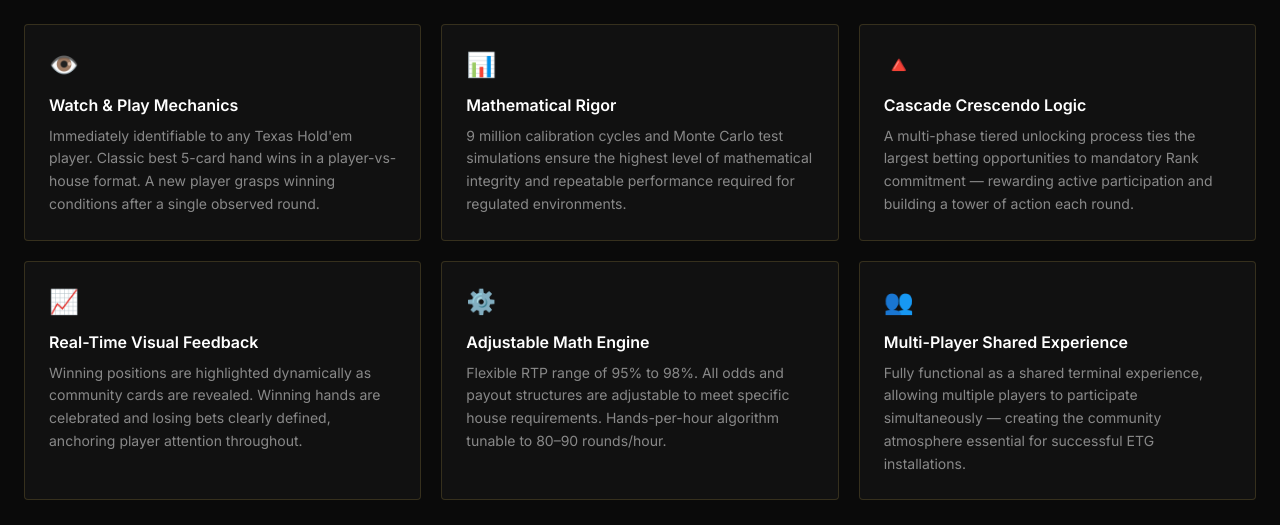
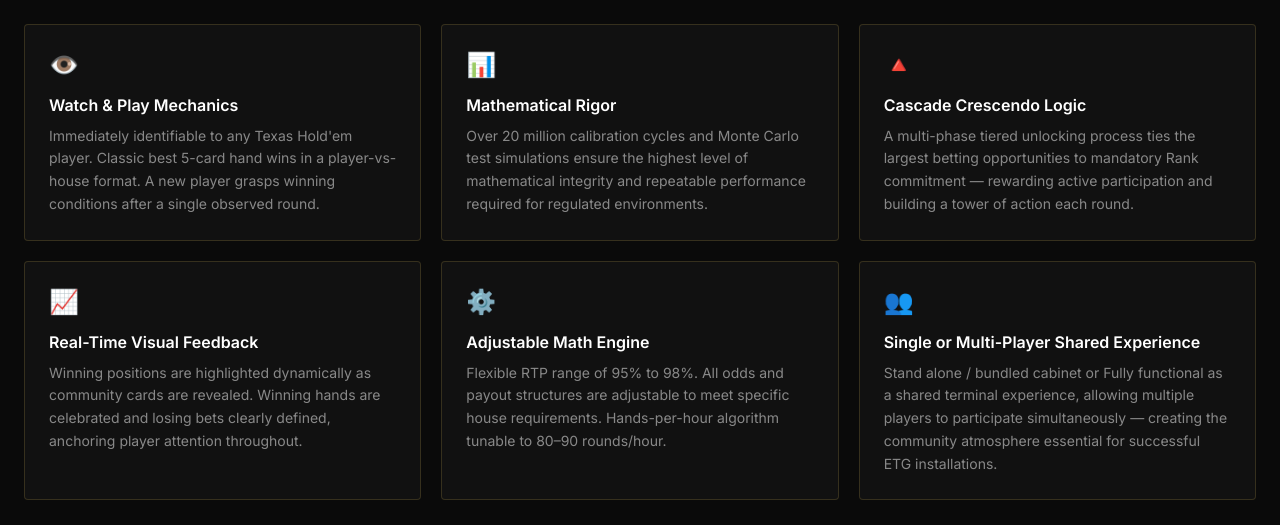
Before and after one commit to KellarM/website-rapid-fire-texas-hold-em, a React (Vite) app: page / in a window 1280 px wide. Shown: the part 1060-1585 px from the top of the page. Built offline with nearby package versions, Linux system fonts and the light colour scheme; no server answers.

Commit message:
Manual code change

```diff
--- a/src/components/OverviewSection.jsx
+++ b/src/components/OverviewSection.jsx
@@ -9,7 +9,7 @@ const features = [
   {
     icon: '📊',
     title: 'Mathematical Rigor',
-    desc: '9 million calibration cycles and Monte Carlo test simulations ensure the highest level of mathematical integrity and repeatable performance required for regulated environments.',
+    desc: 'Over 20 million calibration cycles and Monte Carlo test simulations ensure the highest level of mathematical integrity and repeatable performance required for regulated environments.',
   },
   {
     icon: '🔺',
@@ -28,8 +28,8 @@ const features = [
   },
   {
     icon: '👥',
-    title: 'Multi-Player Shared Experience',
-    desc: 'Fully functional as a shared terminal experience, allowing multiple players to participate simultaneously — creating the community atmosphere essential for successful ETG installations.',
+    title: 'Single or Multi-Player Shared Experience',
+    desc: 'Stand alone / bundled cabinet or Fully functional as a shared terminal experience, allowing multiple players to participate simultaneously — creating the community atmosphere essential for successful ETG installations.',
   },
 ];
 
```
